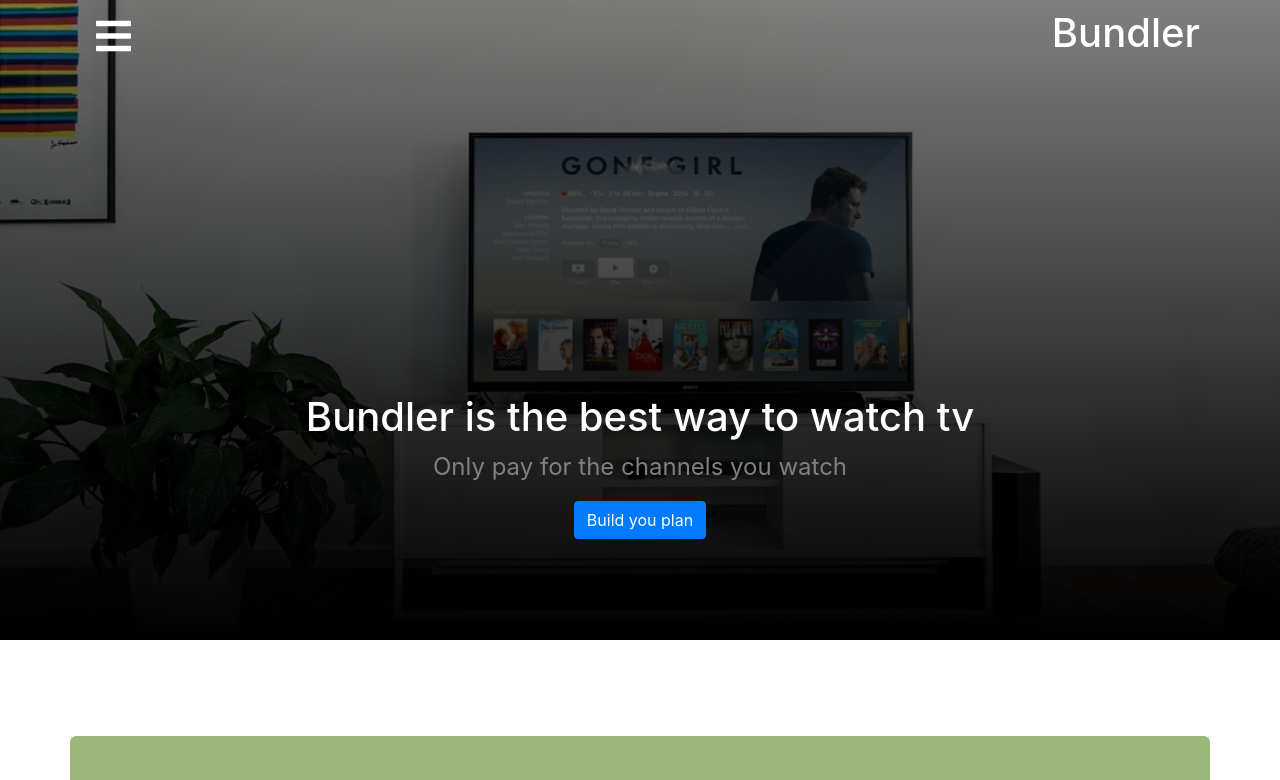
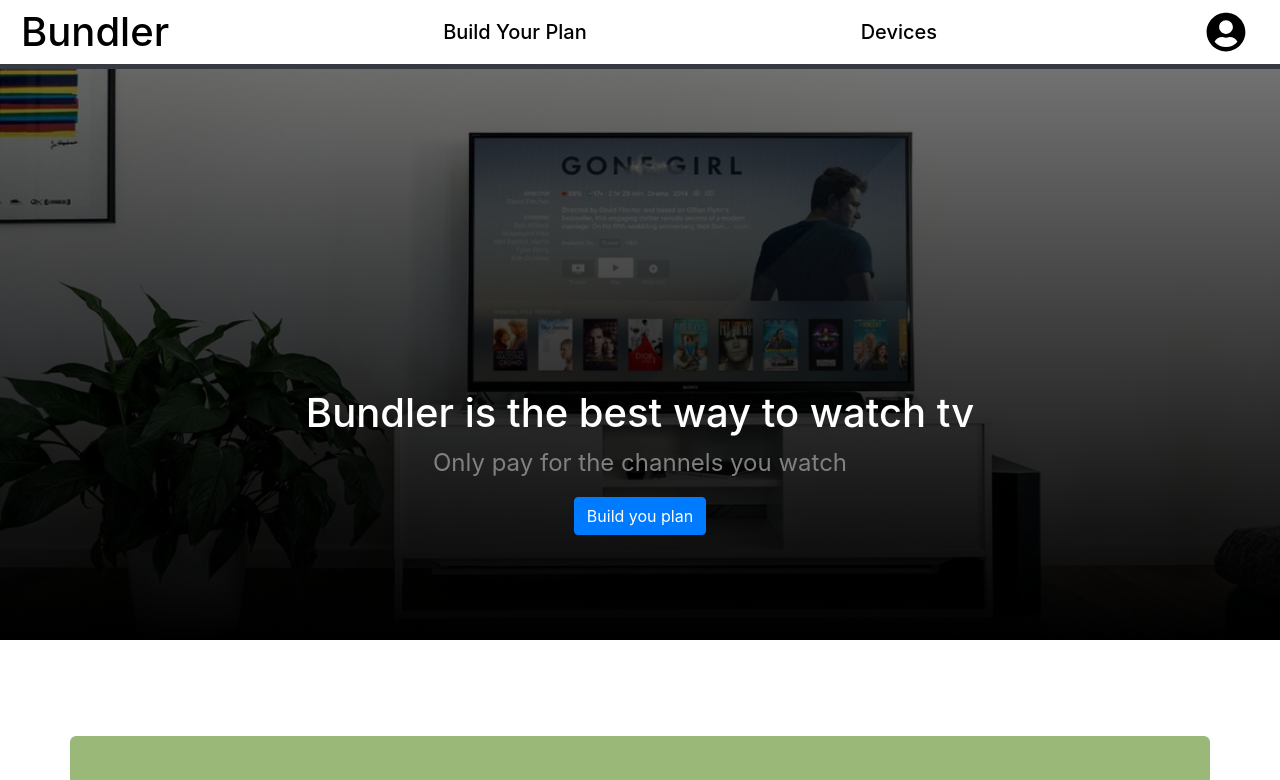
Before and after one commit to rahmor/bundler-client, a React (Create React App) app: page / in a window 1280 px wide. Shown: the top 780 px of the page. Built offline with nearby package versions, Linux system fonts and the light colour scheme.

Commit message:
update App.js header

```diff
--- a/src/components/App/App.css
+++ b/src/components/App/App.css
@@ -12,17 +12,50 @@
   color: white;
 }
 
+.App-logo {
+  display:flex;
+  align-items: center;
+}
 .App-title {
-  color: white;
+  color: black;
+  margin: 0px 5px 0px 5px;
+}
+
+.App-title-hidden {
+  display: none;
+  position:absolute;
 }
 
 .App-navbar {
   display: flex;
   justify-content: space-between;
+  background-color: white;
+  padding: 0;
+  padding-left: 0.5em;
+}
+
+.App-bars-container {
+  display:flex;
+}
+
+.App-bars-container a {
+  padding: 0;
+}
+
+.App-user-dropdown a{
+  padding:0;
+  padding-right: 0.5em;
 }
 
 .dropdown-toggle::after {
   display: none;
+}
+
+hr {
+  border: 0;
+  height:5px;
+  background-color: #343a40;
+  margin: 0;
 }
 
 .App-header-copy {
@@ -61,6 +94,7 @@
 
 .App-devices-panel {
   text-align: center;
+  color:white;
 }
 
 .App-devices-panel-heading-container {
@@ -100,11 +134,20 @@
   }
 
   .App-navbar {
-    margin: 0 5% 0 5%;
+    padding: 0.5rem 1rem;
   }
 
+  .App-bars-container {
+    display:none;
+    position: absolute;
+  }
   .App-header-title {
     font-size: 2.5em;
+  }
+
+  .App-title-hidden {
+    display: block;
+    position:relative;
   }
 
   .App-cable-provider-panel {
--- a/src/components/App/App.js
+++ b/src/components/App/App.js
@@ -1,4 +1,5 @@
 import React, { useState } from 'react';
+import { HashLink } from 'react-router-hash-link';
 import TokenService from '../../services/token-service';
 import ProviderPanel from './ProviderPanel';
 import DevicesPanel from './DevicesPanel';
@@ -19,7 +20,7 @@ import {
   Col,
 } from 'react-bootstrap';
 import { Route, Link, Switch } from 'react-router-dom';
-import { faBars } from '@fortawesome/free-solid-svg-icons';
+import { faUserCircle, faBars } from '@fortawesome/free-solid-svg-icons';
 import { FontAwesomeIcon } from '@fortawesome/react-fontawesome';
 import './App.css';
 
@@ -38,12 +39,46 @@ const App = () => {
           <header className='App-header'>
             <div className='App-header-hero-image'>
               <Navbar className='App-navbar'>
+
+                <div className='App-logo'>
+                  <div class='App-bars-container'>
+                    <NavDropdown
+                      title={
+                        <FontAwesomeIcon
+                          icon={faBars}
+                          style={{ fontSize: '1.5em', color: 'black', marginRight:'10px' }}
+                          data-testid='user-bars'
+                        />
+                      }
+                      >
+                      <Link to='/alacarte'>
+                        <h5 className='App-title'>Build Your Plan</h5>
+                      </Link>
+                      <HashLink to='/#App-devices-panel'>
+                        <h5 className='App-title'>Devices</h5>
+                      </HashLink>
+                    </NavDropdown>
+                  </div>
+
+                  <Link to='/'>
+                    <h1 className='App-title'>Bundler</h1>
+                  </Link>
+                </div>
+                <Link to='/alacarte'>
+                  <h5 className='App-title App-title-hidden'>Build Your Plan</h5>
+                </Link>
+
+                <HashLink to='/#App-devices-panel'>
+                  <h5 className='App-title App-title-hidden'>Devices</h5>
+                </HashLink>
+
                 <NavDropdown
+                className='App-user-dropdown'
                   title={
                     <FontAwesomeIcon
-                      icon={faBars}
-                      style={{ fontSize: '2.5em', color: 'white' }}
-                      data-testid='hamburger-menu'
+                      icon={faUserCircle}
+                      style={{ fontSize: '2.5em', color: 'black', marginRight:'10px' }}
+                      data-testid='user-circle'
                     />
                   }
                 >
@@ -64,10 +99,9 @@ const App = () => {
                     </>
                   )}
                 </NavDropdown>
-                <Link to='/'>
-                  <h1 className='App-title'>Bundler</h1>
-                </Link>
+
               </Navbar>
+              <hr></hr>
               <div className='App-header-copy'>
                 <Container>
                   <Row>
```
